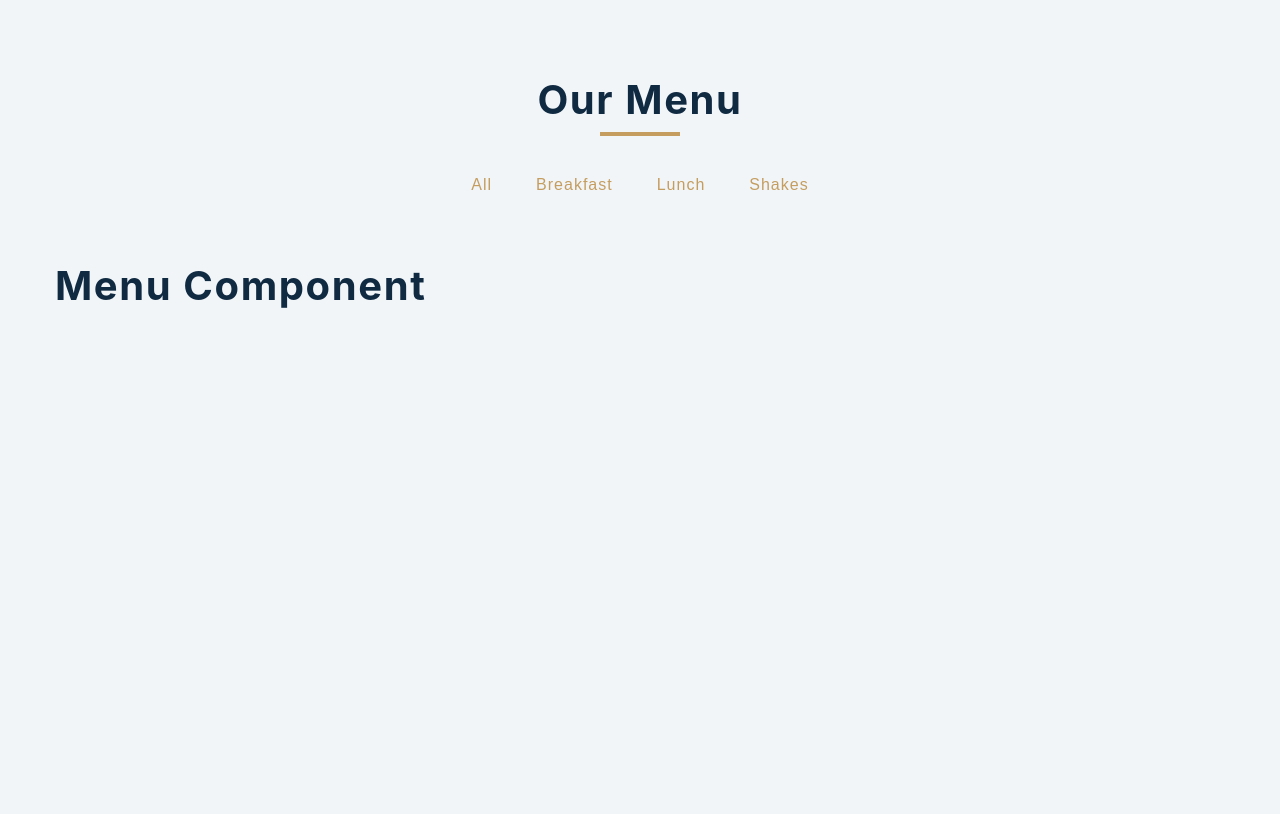
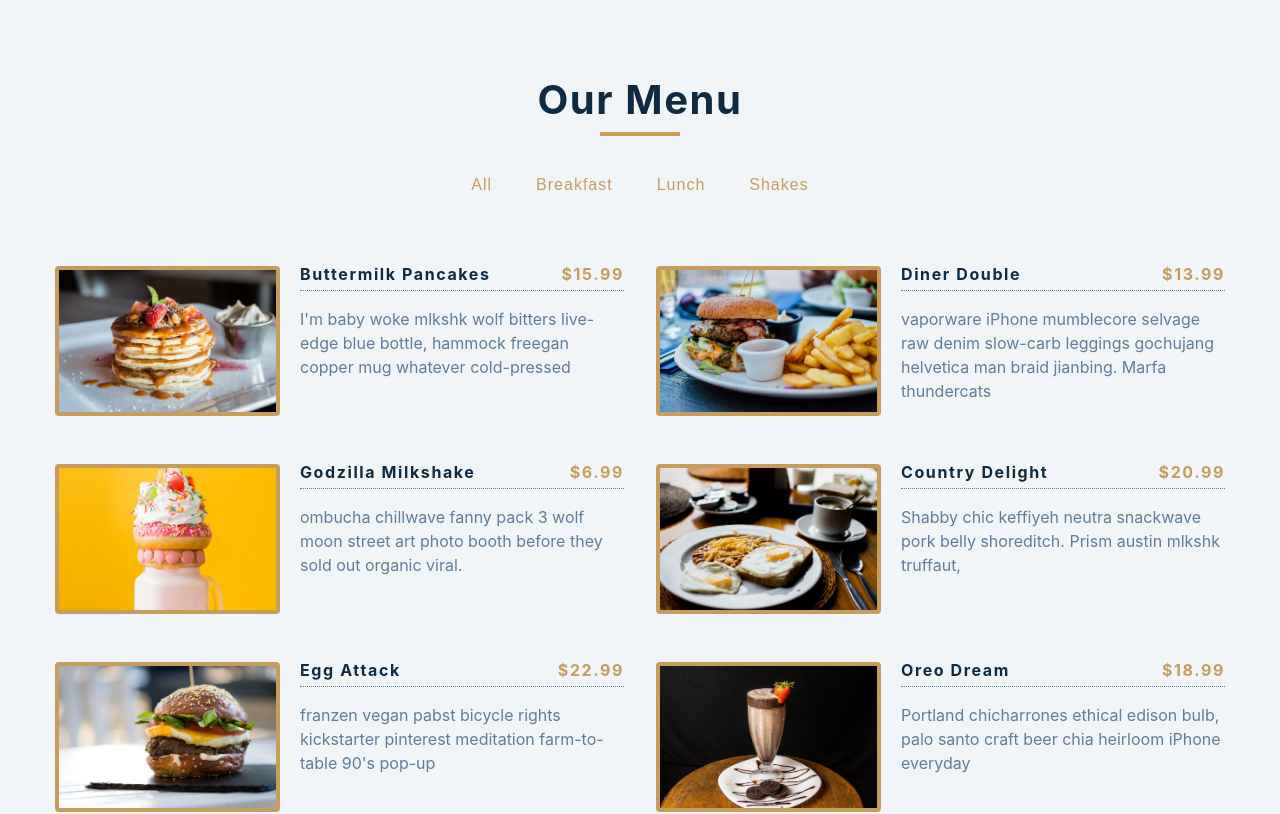
Before and after one commit to ladislazz/Menu-Dynamic-Buttons, a React (Create React App) app: page / in a window 1280 px wide. Shown: the top 814 px of the page. Built offline with nearby package versions, Linux system fonts and the light colour scheme.

Commit message:
Set up Menu component

```diff
--- a/src/App.js
+++ b/src/App.js
@@ -12,7 +12,7 @@
           <div className="underline"></div>
         </div>
         <Categories items={items} />
-        <Menu />
+        <Menu items={items} />
       </section>
     </main>
   );
--- a/src/Menu.js
+++ b/src/Menu.js
@@ -1,7 +1,25 @@
 import React from 'react';
 
-const Menu = () => {
-  return <h2>menu component</h2>;
+const Menu = ({ items }) => {
+  return (
+    <div className="section-center">
+      {items.map((item) => {
+        const { id, title, category, price, img, desc } = item;
+        return (
+          <article key={id} className="menu-item">
+            <img src={img} alt={title} className="photo" />
+            <div className="item-info">
+              <header>
+                <h4>{title}</h4>
+                <h4 className="price">${price}</h4>
+              </header>
+              <p className="item-text">{desc}</p>
+            </div>
+          </article>
+        );
+      })}
+    </div>
+  );
 };
 
 export default Menu;
```
